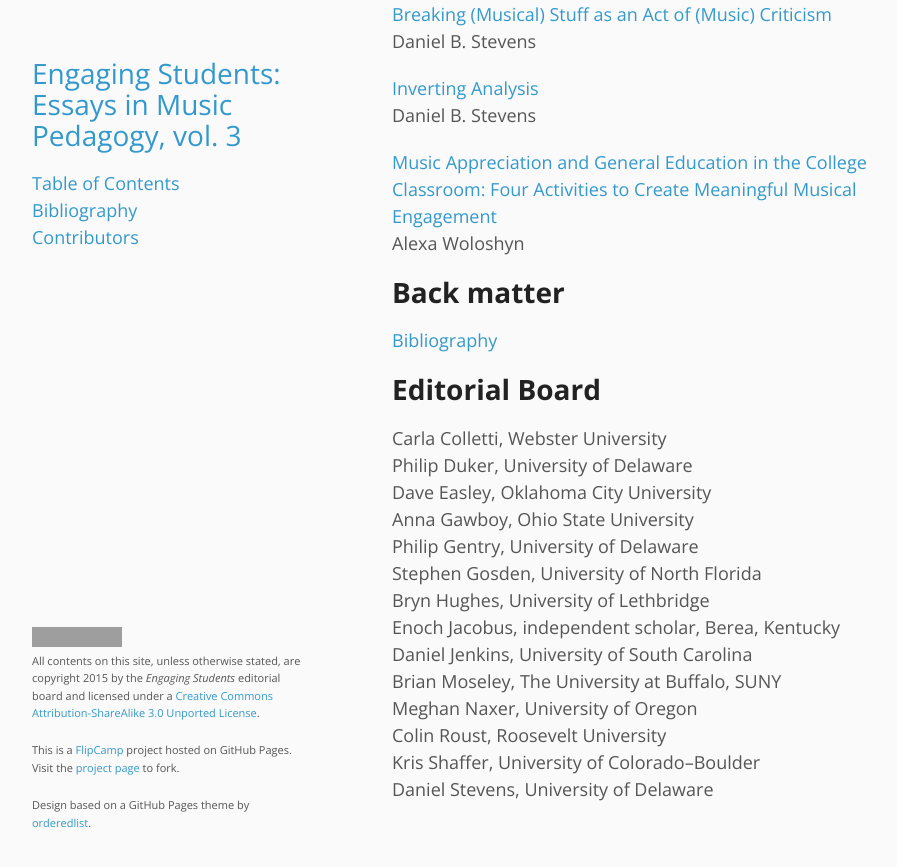
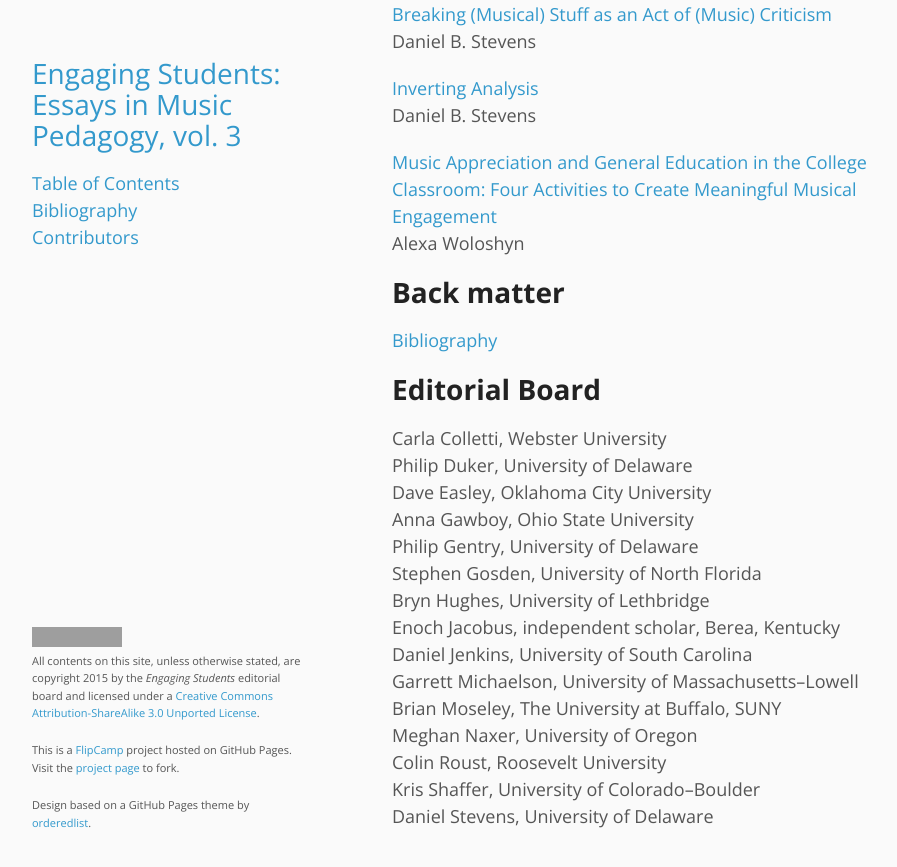
Before and after one commit to flipcamp/engagingstudents3, a Jekyll site: the page built from index.md, in a window 1280 px wide and 900 px high, scrolled down 1721 px. Shown: the top 867 px of the window, without its empty margins (178-1075 px from the left). Built offline with Jekyll 4.4.1, drawn with Linux system fonts in a browser that asks for light colours; grey boxes are pictures that could not be loaded.

Commit message:
editorial board

```diff
--- a/index.md
+++ b/index.md
@@ -82,6 +82,7 @@ Stephen Gosden, University of North Florida
 Bryn Hughes, University of Lethbridge
 Enoch Jacobus, independent scholar, Berea, Kentucky
 Daniel Jenkins, University of South Carolina
+Garrett Michaelson, University of Massachusetts–Lowell
 Brian Moseley, The University at Buffalo, SUNY
 Meghan Naxer, University of Oregon
 Colin Roust, Roosevelt University
```
